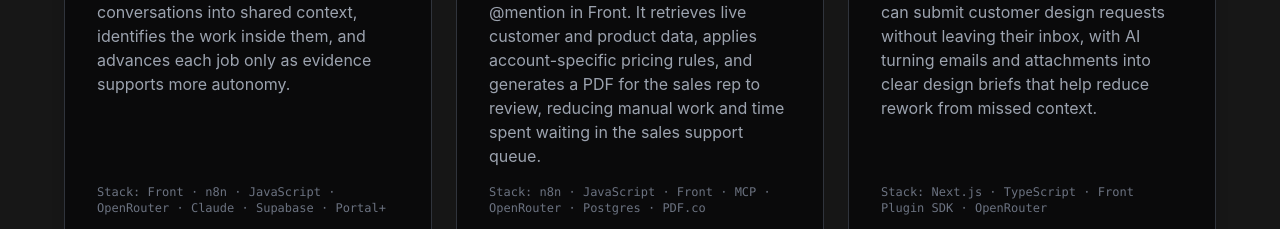
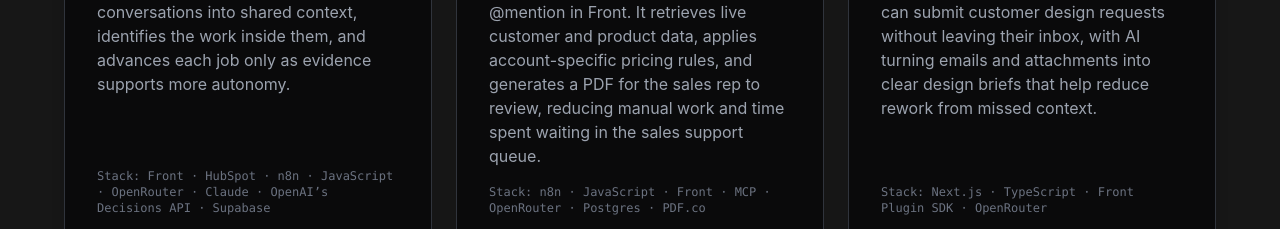
Before and after one commit to JamesonCodes/JamesonCodes.github.io, a plain HTML site: page index.html in a window 1280 px wide. Shown: the part 2394-2623 px from the top of the page. Drawn offline with nearby package versions, Linux system fonts and the light colour scheme; a web font is replaced by a local one.

Commit message:
Update AI-native email system project stack

```diff
--- a/index.html
+++ b/index.html
@@ -386,7 +386,7 @@
                             </p>
                             <div class="project-card-footer">
                                 <p class="text-gray-500 dark:text-gray-500 mb-4 font-mono text-xs">
-                                    Stack: Front · n8n · JavaScript · OpenRouter · Claude · Supabase · Portal+
+                                    Stack: Front · HubSpot · n8n · JavaScript · OpenRouter · Claude · OpenAI’s Decisions API · Supabase
                                 </p>
                                 <div class="flex space-x-4">
                                     <a href="https://github.com/JamesonCodes/project-showcase/tree/main/projects/ai-native-email-system" target="_blank" rel="noopener noreferrer" class="project-link">
```
